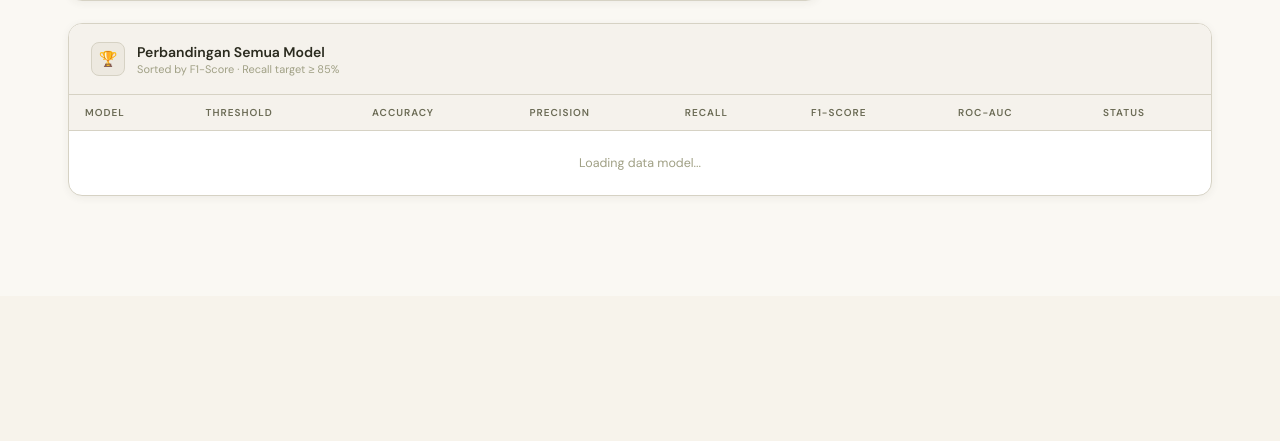
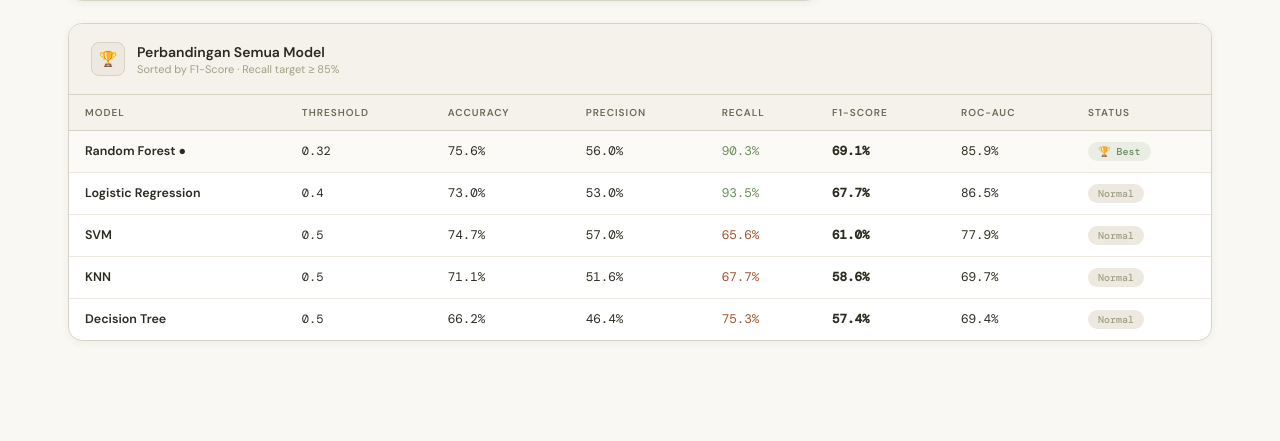
Before and after one commit to 8PiringNasiGoreng/GlucoPulse, a Flask app: page / in a window 1280 px wide. Shown: the part 1079-1520 px from the top of the page. Before the commit the page ends 1275 px from the top, so only its background shows below. Run offline with Flask 3, Linux system fonts and the light colour scheme; parts of the project's set-up code (start-up, migrations or seed data) failed here and were passed over.

Commit message:
versi Ori

```diff
--- a/diabetes_webapp/diabetes_app/templates/index.html
+++ b/diabetes_webapp/diabetes_app/templates/index.html
@@ -1064,7 +1064,7 @@
           if (!activeModel && modelsData.length)
             activeModel = modelsData[0].name;
           renderModelGrid();
-          //renderTable();
+          renderTable();
           setActiveModel(activeModel);
         } catch (e) {
           console.error('Load models failed:', e);
@@ -1153,37 +1153,6 @@
         document.getElementById('metricsList').innerHTML = html;
       }
 
-      // ── Render form ──────────────────────────────────────────────────────
-      function renderForm() {
-        const grid = document.getElementById('formGrid');
-        grid.innerHTML = '';
-        featuresData.forEach((f) => {
-          const div = document.createElement('div');
-          div.className = 'form-group';
-          if (f.type === 'select') {
-            // Gender field (v2)
-            const opts = (f.options || [])
-              .map((o) => `<option value="${o}">${o}</option>`)
-              .join('');
-            div.innerHTML = `
-        <label>${f.label}</label>
-        <select id="feat_${f.name}" name="${f.name}">
-          <option value="" disabled selected>— Pilih —</option>
-          ${opts}
-        </select>`;
-          } else {
-            div.innerHTML = `
-        <label>${f.label} <span class="unit-label">${f.unit ? '(' + f.unit + ')' : ''}</span></label>
-        <input type="number" id="feat_${f.name}" name="${f.name}"
-          min="${f.min}" max="${f.max}" step="${f.step}"
-          placeholder="e.g. ${((f.min + f.max) / 2).toFixed(f.step < 1 ? 1 : 0)} | range [${f.min}–${f.max}]"
-          oninput="clampInput(this,${f.min},${f.max})"
-        />`;
-          }
-          grid.appendChild(div);
-        });
-      }
-
       function clampInput(el, min, max) {
         const v = parseFloat(el.value);
         if (!isNaN(v)) {
@@ -1221,6 +1190,36 @@
           grid.appendChild(div);
         });
       }
+
+        function renderTable() {
+          const tbody = document.getElementById('tableBody');
+          if (!modelsData.length) return;
+
+          tbody.innerHTML = modelsData.map((m, i) => {
+            const isActive = m.name === activeModel;
+            const dn = m.name.replace(/_2$/, '').replace(/_/g, ' ');
+            const recallOk = m.recall >= 0.85;
+
+            let badge, badgeClass;
+            if (i === 0)          { badge = '🏆 Best';  badgeClass = 'best'; }
+            else if (m.f1 >= 0.75){ badge = '✓ Good';   badgeClass = 'good'; }
+            else                  { badge = 'Normal';   badgeClass = 'normal'; }
+
+            return `
+              <tr class="${isActive ? 'highlight-row' : ''}">
+                <td class="td-model">${dn}${isActive ? ' ●' : ''}</td>
+                <td style="font-family:'DM Mono',monospace;font-size:12px;">${m.threshold}</td>
+                <td style="font-family:'DM Mono',monospace;">${(m.accuracy  * 100).toFixed(1)}%</td>
+                <td style="font-family:'DM Mono',monospace;">${(m.precision * 100).toFixed(1)}%</td>
+                <td style="font-family:'DM Mono',monospace;color:${recallOk ? 'var(--success)' : 'var(--danger)'};">
+                  ${(m.recall * 100).toFixed(1)}%
+                </td>
+                <td style="font-family:'DM Mono',monospace;font-weight:600;">${(m.f1      * 100).toFixed(1)}%</td>
+                <td style="font-family:'DM Mono',monospace;">${(m.roc_auc  * 100).toFixed(1)}%</td>
+                <td><span class="td-badge ${badgeClass}">${badge}</span></td>
+              </tr>`;
+          }).join('');
+        }
 
       // ── Predict ──────────────────────────────────────────────────────────
       async function predict() {
```
